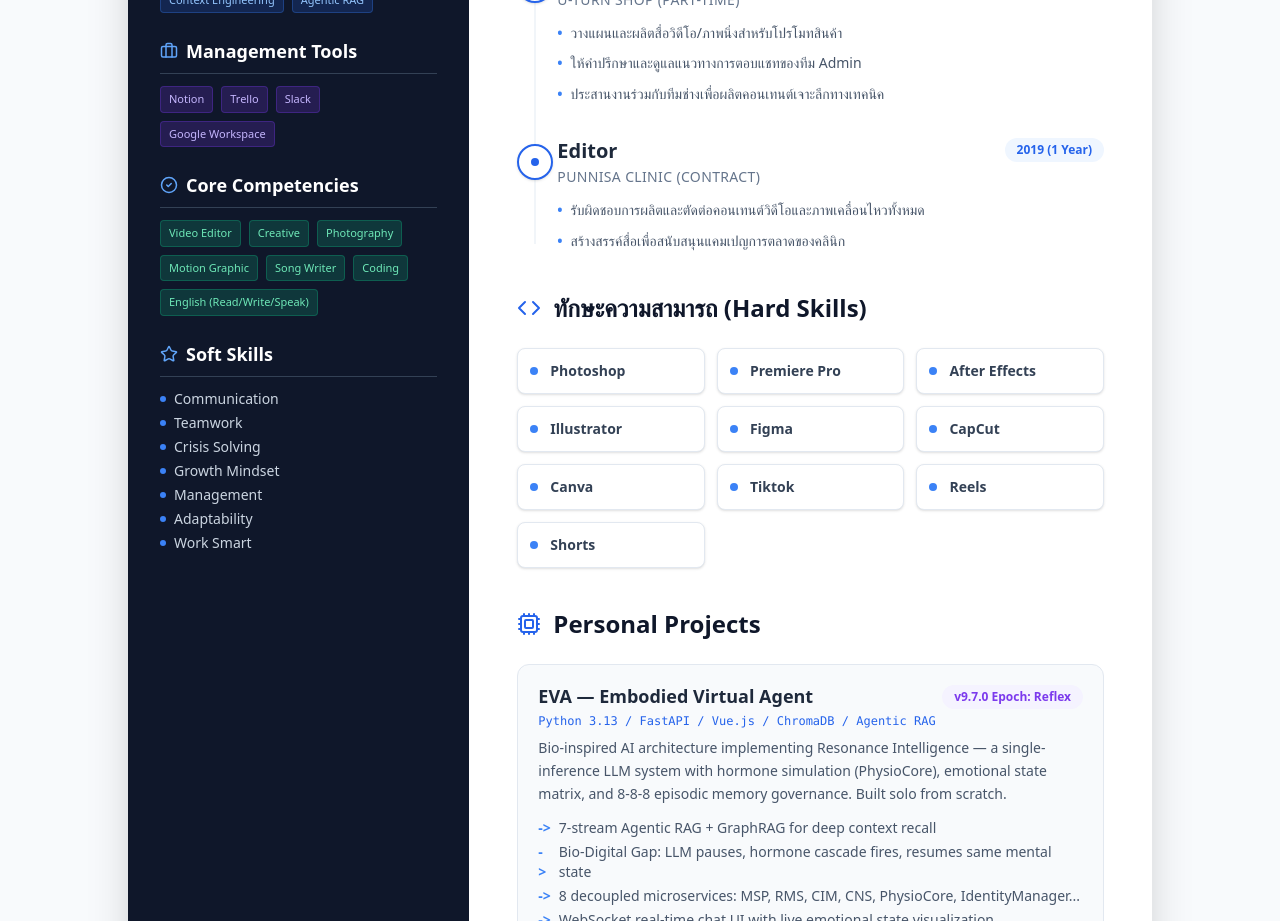
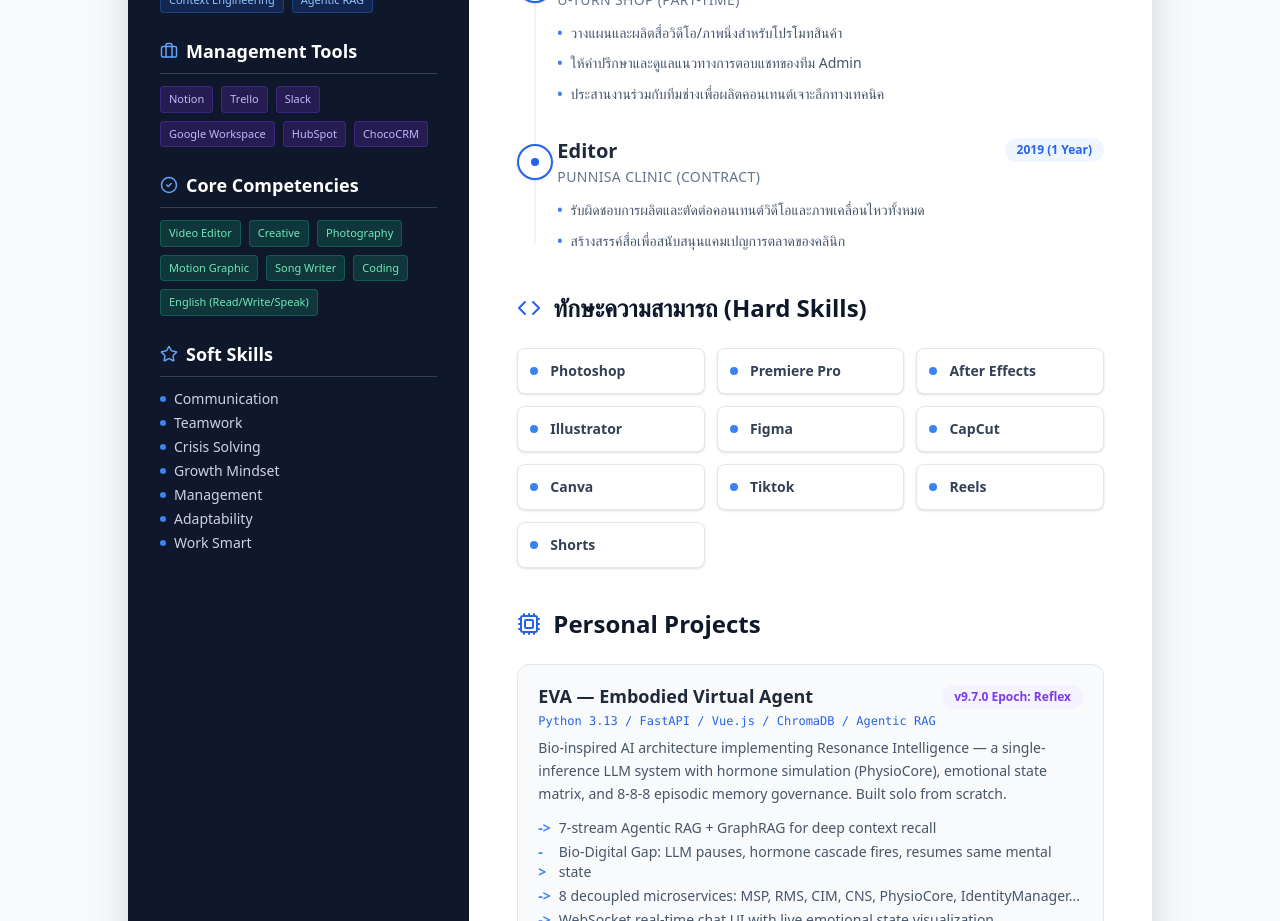
Before and after one commit to Freshair129/resume, a React (Vite) app: page /resume in a window 1280 px wide. Shown: the part 1020-1941 px from the top of the page. Built offline with nearby package versions, Linux system fonts and the light colour scheme.

Commit message:
feat: add HubSpot + ChocoCRM to management tools

```diff
--- a/src/Resume.jsx
+++ b/src/Resume.jsx
@@ -120,7 +120,7 @@
         "NotebookLM", "Flow",
         "Prompt Engineering", "Context Engineering", "Agentic RAG"
     ];
-    const manageTools = ["Notion", "Trello", "Slack", "Google Workspace"];
+    const manageTools = ["Notion", "Trello", "Slack", "Google Workspace", "HubSpot", "ChocoCRM"];
     const coreCompetencies = ["Video Editor", "Creative", "Photography", "Motion Graphic", "Song Writer", "Coding", "English (Read/Write/Speak)"];
     const softSkills = ["Communication", "Teamwork", "Crisis Solving", "Growth Mindset", "Management", "Adaptability", "Work Smart"];
 
```
